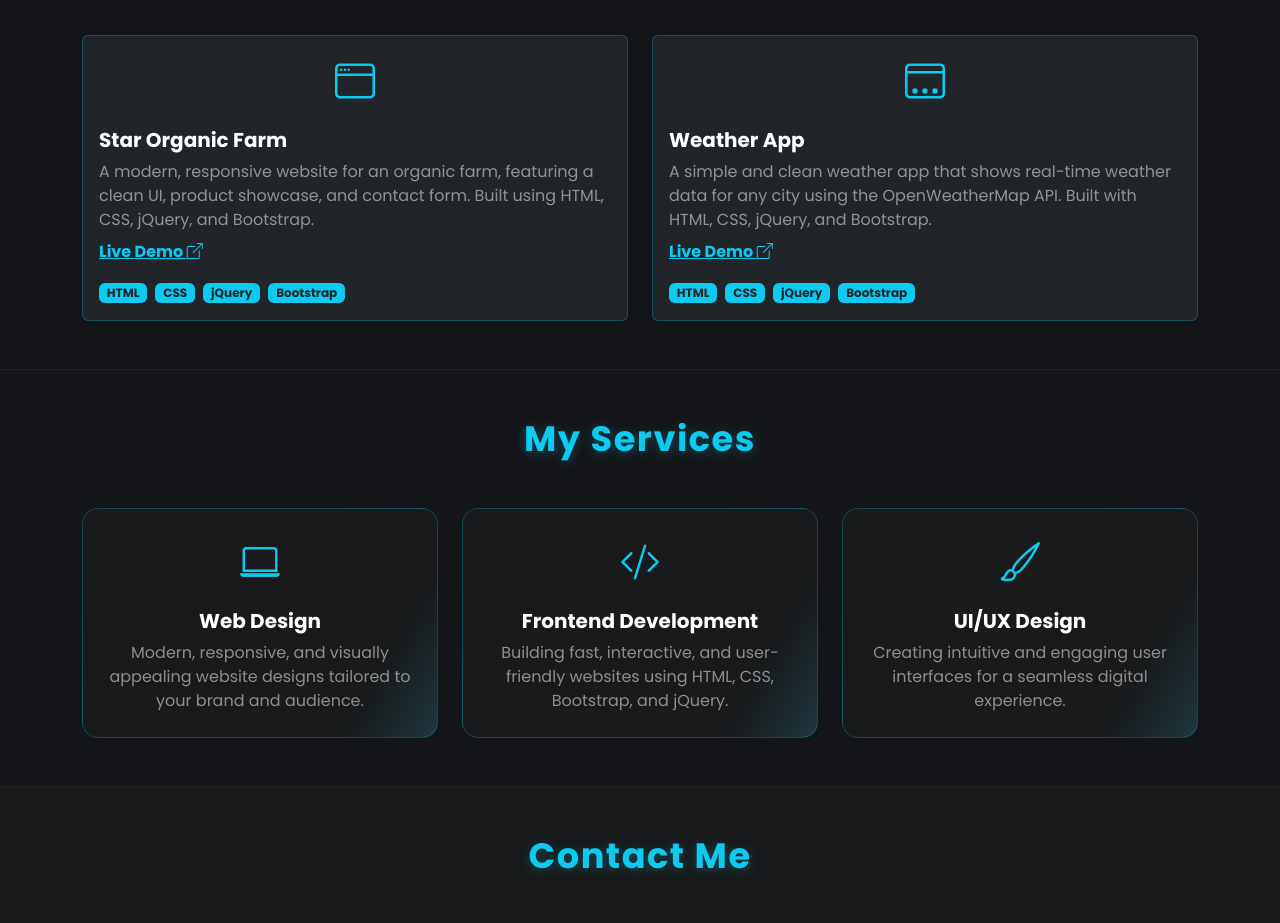
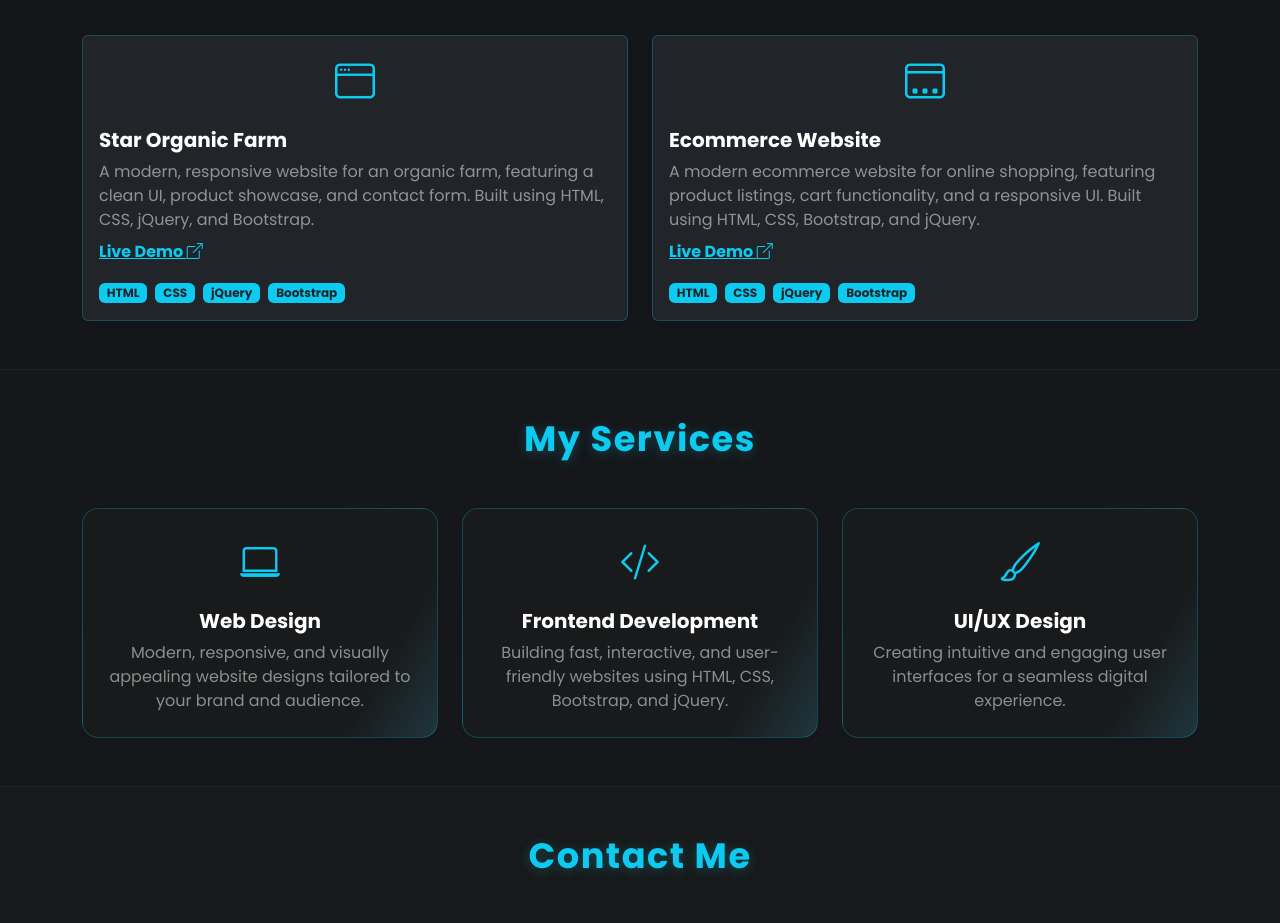
Before and after one commit to Talal303/Talal-Potfolio, a plain HTML site: page index.html in a window 1280 px wide. Shown: the part 1480-2403 px from the top of the page. Drawn offline with nearby package versions, Linux system fonts and the light colour scheme.

Commit message:
Update index.html

```diff
--- a/index.html
+++ b/index.html
@@ -173,9 +173,9 @@
               <div class="mb-3 text-center">
                 <i class="bi bi-window-dock text-info" style="font-size:2.5rem;"></i>
               </div>
-              <h5 class="card-title text-white fw-bold">Weather App</h5>
-              <p class="card-text text-white-50 mb-3">A simple and clean weather app that shows real-time weather data for any city using the OpenWeatherMap API. Built with HTML, CSS, jQuery, and Bootstrap.<br>
-                <a href="https://talal-weather-app.vercel.app" target="_blank" class="text-info fw-semibold d-inline-block mt-2" style="text-decoration:underline;">Live Demo <i class="bi bi-box-arrow-up-right"></i></a>
+               <h5 class="card-title text-white fw-bold">Ecommerce Website</h5>
+              <p class="card-text text-white-50 mb-3">A modern ecommerce website for online shopping, featuring product listings, cart functionality, and a responsive UI. Built using HTML, CSS, Bootstrap, and jQuery.<br>
+                <a href="https://ecommerce-website-nine-rho.vercel.app/" target="_blank" class="text-info fw-semibold d-inline-block mt-2" style="text-decoration:underline;">Live Demo <i class="bi bi-box-arrow-up-right"></i></a>
               </p>
               <div class="mt-auto">
                 <span class="badge bg-info text-dark me-1">HTML</span>
```
